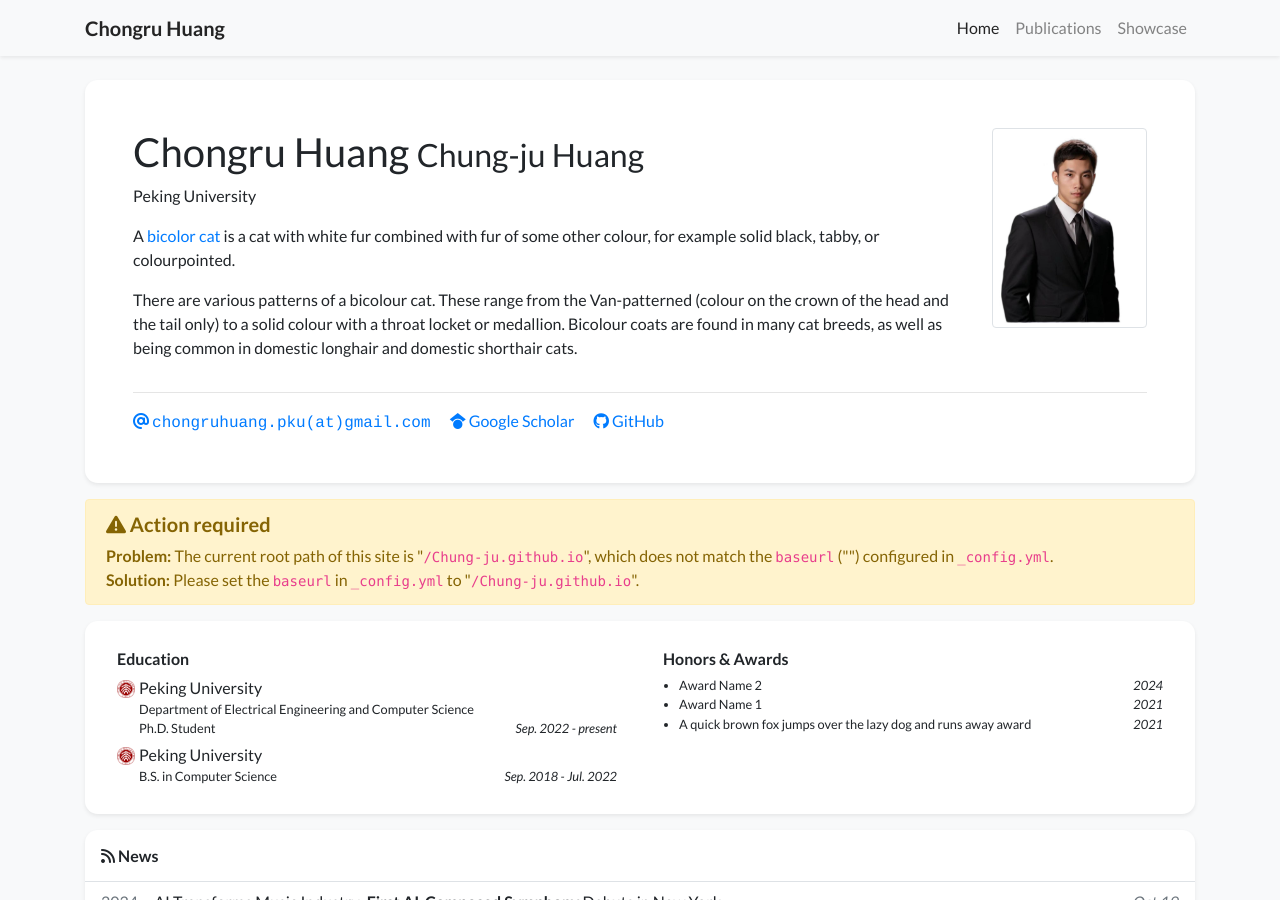
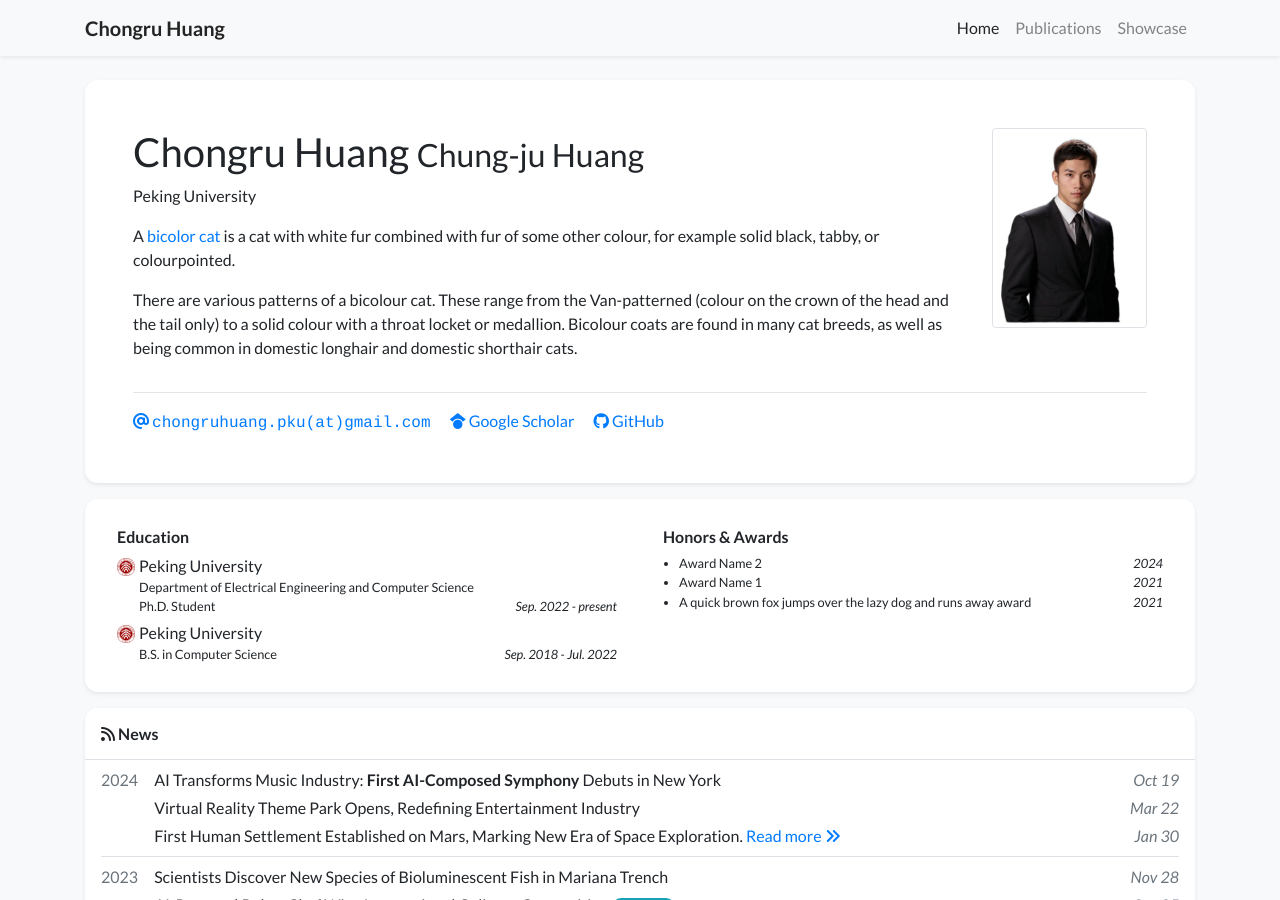
Before and after one commit to Chung-ju/Chung-ju.github.io, a Jekyll site: the page built from index.html, in a window 1280 px wide and 900 px high. Built offline with Jekyll 4.4.1, drawn with Linux system fonts in a browser that asks for light colours; nearby versions of some CDN libraries; a style sheet for code colours, icons or effects is not loaded; some of the changed lines change nothing that is shown.

Commit message:
Update _config.yml

```diff
--- a/_config.yml
+++ b/_config.yml
@@ -13,7 +13,7 @@
 # you will see them accessed via {{ site.title }}, {{ site.email }}, and so on.
 # You can create any custom variable you would like, and they will be accessible
 # in the templates via {{ site.myvariable }}.
-baseurl: "" # the subpath of your site, e.g. /blog
+baseurl: "/Chung-ju.github.io" # the subpath of your site, e.g. /blog
 
 # Build settings
 markdown: kramdown
```
